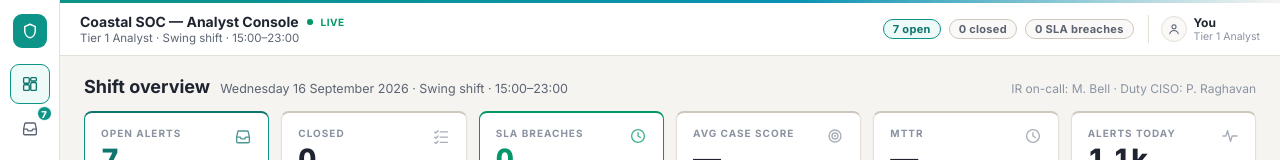
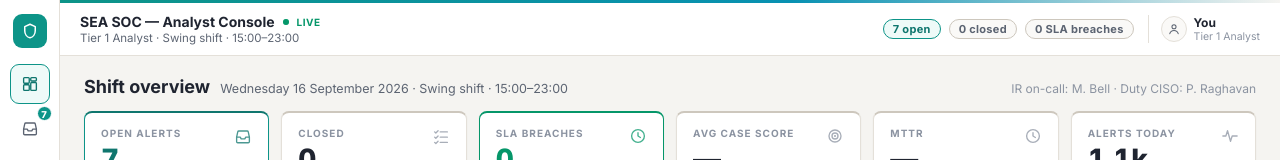
Before and after one commit to nicky-quist/soc-analyst-simulator, a React (Vite) app: page /#dashboard in a window 1280 px wide. Shown: the top 160 px of the page. Built offline with nearby package versions, Linux system fonts and the light colour scheme.

Commit message:
Rename the SOC to SEA SOC

```diff
--- a/index.html
+++ b/index.html
@@ -4,7 +4,7 @@
     <meta charset="UTF-8" />
     <link rel="icon" type="image/svg+xml" href="/favicon.svg" />
     <meta name="viewport" content="width=device-width, initial-scale=1.0" />
-    <title>Coastal SOC — Analyst Console</title>
+    <title>SEA SOC — Analyst Console</title>
     <meta name="description" content="A Tier-1 SOC analyst console: work a simulated shift of alerts with real searches, response actions and graded reports, triage any pasted alert or log line, and track your progress across shifts." />
     <link rel="preconnect" href="https://fonts.googleapis.com">
     <link rel="preconnect" href="https://fonts.gstatic.com" crossorigin>
--- a/src/data/scenarios/index.js
+++ b/src/data/scenarios/index.js
@@ -35,7 +35,7 @@ import dnsTunnelSuspected from './dns-tunnel-suspected.js';
 
 export const COMPANY = {
   name: 'Coastal Trust Bank',
-  soc: 'Coastal SOC',
+  soc: 'SEA SOC',
   analyst: { name: 'You', title: 'Tier 1 Analyst' },
   ciso: { name: 'Sarah Okafor', title: 'CISO' },
   ceo: { name: 'David Reyes', title: 'CEO' },
```
